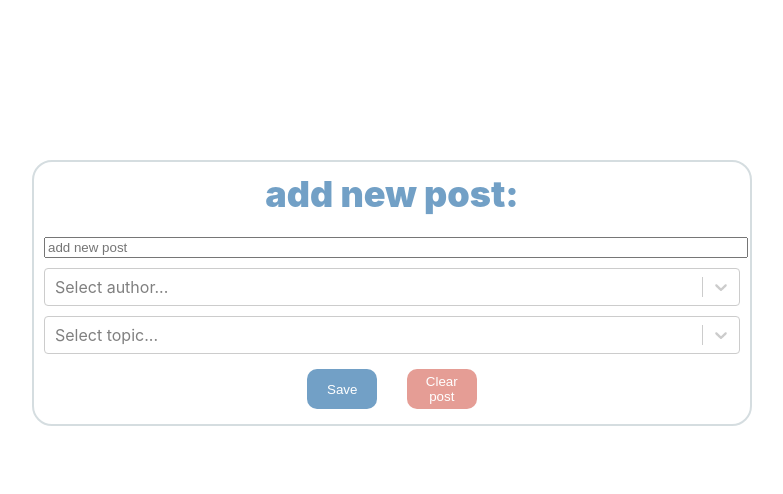
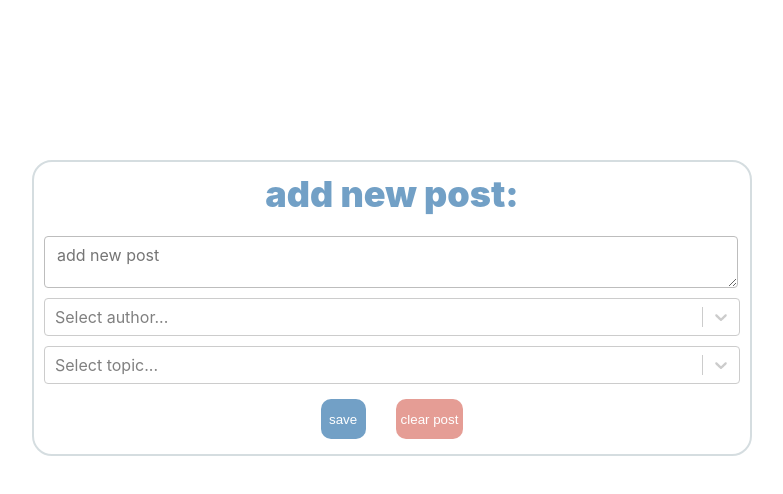
Before and after one commit to krok-86/blogapp5React, a React (Create React App) app: page /new in a window 1280 px wide. Shown: the top 494 px of the page, without its empty margins (248-1031 px from the left). Built offline with nearby package versions, Linux system fonts and the light colour scheme; no server answers.

Commit message:
correct from reva

```diff
--- a/package.json
+++ b/package.json
@@ -7,6 +7,8 @@
     "@testing-library/react": "^13.4.0",
     "@testing-library/user-event": "^13.5.0",
     "axios": "^1.6.0",
+    "date-fns": "^2.30.0",
+    "format": "^0.2.2",
     "react": "^18.2.0",
     "react-aria": "^3.29.1",
     "react-contenteditable": "^3.3.7",
--- a/src/App.css
+++ b/src/App.css
@@ -1,4 +1,4 @@
-.App {
+/* .App {
   text-align: center;
 }
 
@@ -35,4 +35,4 @@
   to {
     transform: rotate(360deg);
   }
-}
+} */
--- /dev/null
+++ b/src/components/Buttons/Button.js
@@ -0,0 +1,12 @@
+import ButtonStyled from "./ButtonStyled";
+
+const Button = ({name, handleClick, className}) => {
+  return (
+    <ButtonStyled
+    onClick={handleClick}
+    className={className}>
+    {name}
+    </ButtonStyled>
+  )
+}
+export default Button;
--- a/src/components/commoneComponents/Buttons/ButtonStyled.jsx
+++ b/src/components/Buttons/ButtonStyled.jsx
@@ -1,11 +1,10 @@
 import styled from 'styled-components';
 
-const ButtonStyled = styled.div`
-.postButton {
+const ButtonStyled = styled.button`
 
         padding: 5px;
         margin: 5px;
-        min-width: 40px;
+        min-width: 45px;
         min-height: 40px;
         border-radius: 10px;
         border: none;
@@ -16,6 +15,6 @@ const ButtonStyled = styled.div`
         &:hover{
             opacity: 0.7;
         }
-    }
+
 `
 export default ButtonStyled;
--- a/src/components/NewPost/NewPost.js
+++ b/src/components/NewPost/NewPost.js
@@ -4,8 +4,8 @@ import { useEffect, useState } from "react";
 import axios from "axios";
 import Select from "react-select";
 import { useNavigate } from "react-router-dom";
-import { toast } from "react-toastify";
-import "react-toastify/dist/ReactToastify.css";
+import Button from "../Buttons/Button";
+import {successToast, errorToast} from "../Utilities/toasts"
 
 const NewPost = () => {
   const navigate = useNavigate();
@@ -18,25 +18,21 @@ const NewPost = () => {
 
   const [topicData, setTopicData] = useState("");
 
-  // console.log(topics)
+
   const userName = users.map((item) => ({ label: item.name, value: item.id }));
-  // console.log(userName)
+
   const topicTitle = topics.map((item) => ({
     label: item.title,
     value: item.id,
   }));
-  // console.log(topicTitle)
+
   const {
     register,
     handleSubmit,
     reset,
-    formState: { errors },
   } = useForm({
     defaultValues: {},
   });
-  const error = (data) => {
-    console.log(data);
-  };
 
   useEffect(() => {
     const fetchUsers = async () => {
@@ -54,29 +50,10 @@ const NewPost = () => {
     try {
       const body = { ...value, userId: author, topicId: topicData };
       await axios.post("http://localhost:3003/blog/posts", body);
-      toast.success("Post is created", {
-        position: "top-right",
-        autoClose: 5000,
-        hideProgressBar: false,
-        closeOnClick: true,
-        pauseOnHover: true,
-        draggable: true,
-        progress: undefined,
-        theme: "light",
-      });
+      successToast();
       navigate("/");
     } catch (err) {
-      toast.error(err.response.data.message, {
-        position: "top-right",
-        autoClose: 5000,
-        hideProgressBar: false,
-        closeOnClick: true,
-        pauseOnHover: true,
-        draggable: true,
-        progress: undefined,
-        theme: "light",
-      });
-
+      errorToast(err.response.data.message)
       console.log(err);
     }
   };
@@ -105,8 +82,9 @@ const NewPost = () => {
       <div className="postsArea">
         <div className="postsHead">add new post:</div>
         <div className="postBody">
-          <form onSubmit={handleSubmit(submitPosts, error)}>
-            <input
+          <form onSubmit={handleSubmit(submitPosts)}>
+            <textArea
+              className="postInput"
               type="text"
               {...register("postText", { required: true })}
               placeholder="add new post"
@@ -124,14 +102,14 @@ const NewPost = () => {
               placeholder="Select topic..."
             />
             <div className="editButtons">
-              <button className="postButtonSend">Save</button>
-              <button
+              <Button
+              className="postButtonSend"
+              name = "save"/>
+              <Button
                 className="postButtonSend postButtonSend__clear"
-                type="button"
-                onClick={() => reset()}
-              >
-                Clear post
-              </button>
+                handleClick={() => reset()}
+                name = "clear post"
+              />
             </div>
           </form>
         </div>
--- a/src/components/NewPost/NewPostStyled.jsx
+++ b/src/components/NewPost/NewPostStyled.jsx
@@ -25,45 +25,38 @@ const NewPostStyled = styled.div`
     font-weight: 900;
     padding: 5px;
     margin: 5px;
-        color: #72a0c6
+    color: #72a0c6;
   }
   .postBody {
     padding: 5px;
     margin: 5px;
   }
-    .postAuthor {
-        border: 1px solid blueviolet;
-        padding: 5px;
-        margin: 20px 5px 5px 5px;
+  .postInput {
+    display: block;
+  width: 96%;
+  height: calc(2.25rem + 2px);
+  padding: 0.375rem 0.75rem;
+  font-family: inherit;
+  font-size: 1rem;
+  font-weight: 400;
+  line-height: 1.5;
+  color: #212529;
+  background-color: #fff;
+  background-clip: padding-box;
+  border: 1px solid #bdbdbd;
+  border-radius: 0.25rem;
+  transition: border-color 0.15s ease-in-out, box-shadow 0.15s ease-in-out;
   }
-    .postValue {
-        border: 1px solid green;
-        padding: 20px;
-        margin: 5px;
-    }
-    .postNumber {
-        border: 1px solid orange;
-        padding: 5px;
-        margin: 5px;
-    }
-    .postButtonSend {
-        padding: 5px;
-        margin: 5px;
-        width: 10%;
-    }
-
-    .createSelect{
+  .createSelect {
     margin: 10px 0;
   }
-
   .editButtons {
     width: 100%;
     display: flex;
     justify-content: center;
     gap: 20px;
   }
-
-    .postButtonSend{
+  .postButtonSend {
     height: 40px;
     border-radius: 10px;
     border: none;
@@ -72,11 +65,9 @@ const NewPostStyled = styled.div`
     &__clear {
       background-color: #e59d95;
     }
-
   }
-
   input {
     width: 100%;
   }
-`
+`;
 export default NewPostStyled;
--- a/src/components/PostEdit/PostEdit.js
+++ b/src/components/PostEdit/PostEdit.js
@@ -5,8 +5,9 @@ import { useEffect, useState } from "react";
 import axios from "axios";
 import sanitizeHtml from "sanitize-html";
 import ContentEditable from "react-contenteditable";
-import { toast } from "react-toastify";
-import Button from "../commoneComponents/Buttons/Button";
+import Button from "../Buttons/Button";
+import { successToast, errorToast } from "../Utilities/toasts";
+
 
 const PostEdit = () => {
   const navigate = useNavigate();
@@ -51,32 +52,14 @@ const PostEdit = () => {
   const sendPost = async () => {
     try {
       await axios.put(`http://localhost:3003/blog/posts/${id}`, postId);
-      toast.success("Post is updated", {
-        position: "top-right",
-        autoClose: 5000,
-        hideProgressBar: false,
-        closeOnClick: true,
-        pauseOnHover: true,
-        draggable: true,
-        progress: undefined,
-        theme: "light",
-      });
+      successToast("the post has been edited");
       navigate("/");
     } catch (err) {
-      toast.error(err.response.data.message, {
-        position: "top-right",
-        autoClose: 5000,
-        hideProgressBar: false,
-        closeOnClick: true,
-        pauseOnHover: true,
-        draggable: true,
-        progress: undefined,
-        theme: "light",
-      });
+      errorToast(err.response.data.message);
       console.log(">>>>>>>>>>>>>>>>", err);
     }
   };
-
+  // const RUDate = new Intl.DateTimeFormat('ru');
   return (
     <PostEditStyled>
       <div className="postsArea">
@@ -95,8 +78,8 @@ const PostEdit = () => {
             {!!postId?.topics?.length && (
               <div className="postTopic">
                 Topic:
-                {postId?.topics?.map((item) => (
-                  <div>{item?.title}</div>
+                {postId?.topics?.map((item, index) => (
+                  <div key = {`date${index}`}>{item?.title}</div>
                 ))}
               </div>
             )}
@@ -112,3 +95,4 @@ const PostEdit = () => {
   );
 };
 export default PostEdit;
+//{postId.createdAt=format(new Date(postId.createdAt), 'MMM d, yyyy')}
--- a/src/components/Posts/PostsStyled.jsx
+++ b/src/components/Posts/PostsStyled.jsx
@@ -1,7 +1,6 @@
-import styled from 'styled-components';
+import styled from "styled-components";
 
 const PostsStyled = styled.div`
-
   .postsArea {
     display: flex;
     flex-direction: column;
@@ -26,14 +25,17 @@ const PostsStyled = styled.div`
     color: #72a0c6;
   }
   .postBody {
-        border-top: 1px solid #72a0c6;;
+    border-top: 1px solid #72a0c6;
     padding: 5px;
     margin: 5px;
   }
   .postValue {
     padding: 0px 20px 20px 20px;
     margin: 5px;
-        color:#757575;
+    color: #757575;
+  }
+  .postText {
+    word-break: break-word;
   }
   .postTitle {
     width: 100%;
@@ -41,11 +43,6 @@ const PostsStyled = styled.div`
     justify-content: flex-end;
     border: none;
   }
-    /* .postAdd {
-        padding: 5px;
-        margin: 5px;
-        width: 10%;
-    }        */
   .postAddButton {
     border-radius: 50%;
     width: 70px;
@@ -53,56 +50,19 @@ const PostsStyled = styled.div`
     background-color: #72a0c6;
     color: white;
     border: none;
-        &:hover{
+    &:hover {
       opacity: 0.7;
     }
   }
   .postInfo {
     display: flex;
     justify-content: space-between;
-        border-top: 1px solid #72a0c6
+    border-top: 1px solid #72a0c6;
   }
   .postNumber {
     padding: 5px;
     margin: 5px;
   }
-    .postTopic {
-        border: 1px solid gray;
-        padding: 5px;
-        margin: 5px;
-    }
-    .postDelete {
-        border: 2px solid red;
-        text-align:center;
-        padding: 10px;
-        margin: 5px;
-        width: 60px;    }
-    .postEdit {
-        text-align:center;
-        padding: 10px;
-        margin: 5px;
-        width: 40px;
-    }
-
-
-
-    .postButton {
-        height: 40px;
-        min-width: 50px;
-        background-color: #72a0c6;
-        color: white;
-        border: none;
-        border-radius: 5px;
-        cursor: pointer;
-        &__edit {
-            margin-left: 10px;
-        }
-        &:hover{
-            opacity: 0.7;
-        }
-    }
-
-
-`
+`;
 
 export default PostsStyled;
--- /dev/null
+++ b/src/components/Utilities/toasts.js
@@ -0,0 +1,29 @@
+
+import { toast } from "react-toastify";
+import "react-toastify/dist/ReactToastify.css";
+
+export const successToast = (message) => {
+    return toast.success(message, {
+        position: "top-right",
+        autoClose: 5000,
+        hideProgressBar: false,
+        closeOnClick: true,
+        pauseOnHover: true,
+        draggable: true,
+        progress: undefined,
+        theme: "light",
+      });
+}
+
+export const  errorToast = (message) => {
+    return toast.error(message, {
+        position: "top-right",
+        autoClose: 5000,
+        hideProgressBar: false,
+        closeOnClick: true,
+        pauseOnHover: true,
+        draggable: true,
+        progress: undefined,
+        theme: "light",
+      });
+    }
--- a/src/components/commoneComponents/Buttons/Button.js
+++ /dev/null
@@ -1,13 +0,0 @@
-import ButtonStyled from "./ButtonStyled";
-
-const Button = ({name, handleClick}) => {
-
-  return (
-    <ButtonStyled>
-<button className="postButton"
-onClick={handleClick}
->{name}</button>
-    </ButtonStyled>
-  )
-}
-export default Button;
```
Also changed, not shown: src/components/Posts/Posts.js (+23 -44 lines), 2 other files (tests, documents, lock files or other folders). Lines whose indentation alone changed are shown as unchanged.
